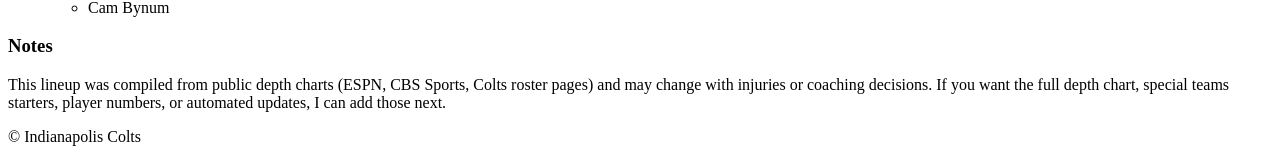
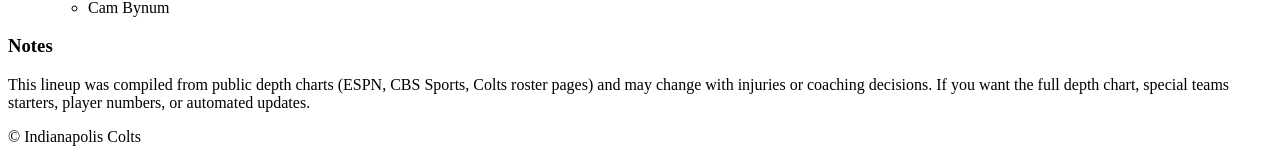
Before and after one commit to Mazad000/ColtsInfo, a plain HTML site: page lineup.html in a window 1280 px wide. Shown: the part 781-940 px from the top of the page. Drawn offline with Linux system fonts and the light colour scheme.

Commit message:
Update notes paragraph in lineup.html
Removed the last part of the notes paragraph for brevity.

```diff
--- a/lineup.html
+++ b/lineup.html
@@ -84,7 +84,7 @@
 
     <section class="notes">
       <h3>Notes</h3>
-      <p class="muted">This lineup was compiled from public depth charts (ESPN, CBS Sports, Colts roster pages) and may change with injuries or coaching decisions. If you want the full depth chart, special teams starters, player numbers, or automated updates, I can add those next.</p>
+      <p class="muted">This lineup was compiled from public depth charts (ESPN, CBS Sports, Colts roster pages) and may change with injuries or coaching decisions. If you want the full depth chart, special teams starters, player numbers, or automated updates.</p>
     </section>
   </main>
 
```
